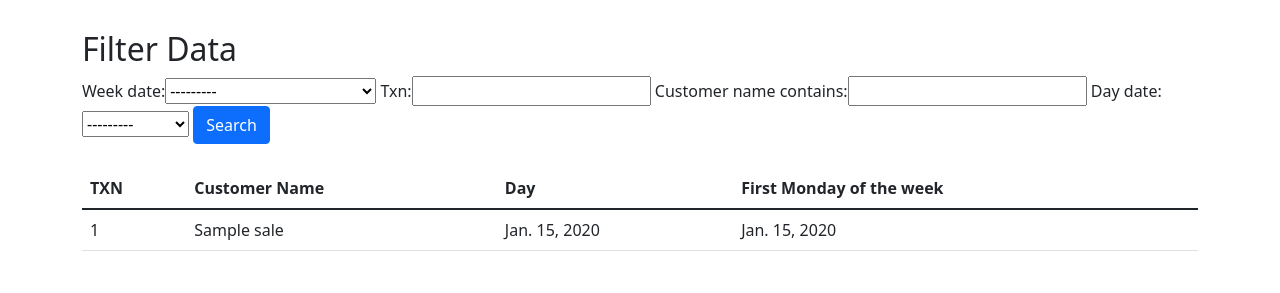
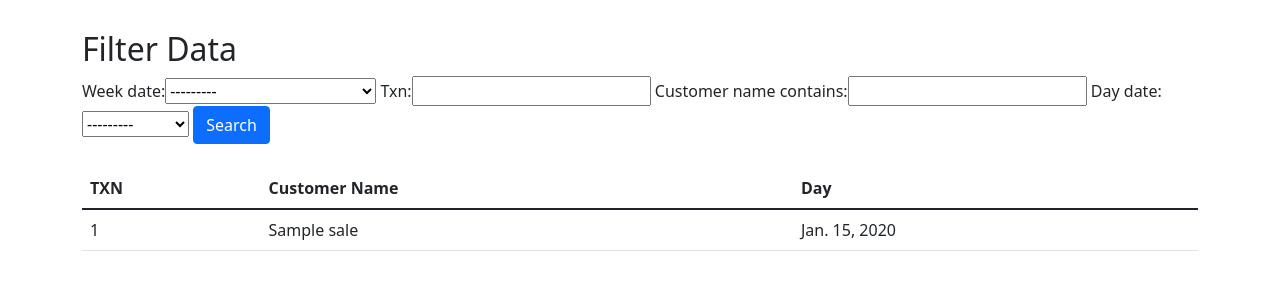
Before and after one commit to CoruscareGames/BlizzardBlast, a Django app: page /report/ in a window 1280 px wide. Shown: the part 196-489 px from the top of the page. Run offline with Django 3.2, Linux system fonts and the light colour scheme; tables that the repository leaves empty hold one stand-in row (values such as "Sample post"); some libraries are stand-ins or nearby versions.

Commit message:
Removed week_date on table

```diff
--- a/Database_Manager/templates/Database_Manager/report.html
+++ b/Database_Manager/templates/Database_Manager/report.html
@@ -21,7 +21,6 @@
                 <th scope="col">TXN</th>
                 <th scope="col">Customer Name</th>
                 <th scope="col">Day</th>
-                <th scope="col">First Monday of the week</th>
             </tr>
         </thead>
 
@@ -31,7 +30,6 @@
                     <td>{{ sale.txn }}</td>
                     <td>{{ sale.customer_name }}</td>
                     <td>{{ sale.day_date }}</td>
-                    <td>{{ sale.week_date.week_date }}</td>
                 </tr>
             {% endfor %}
         </tbody>
```
